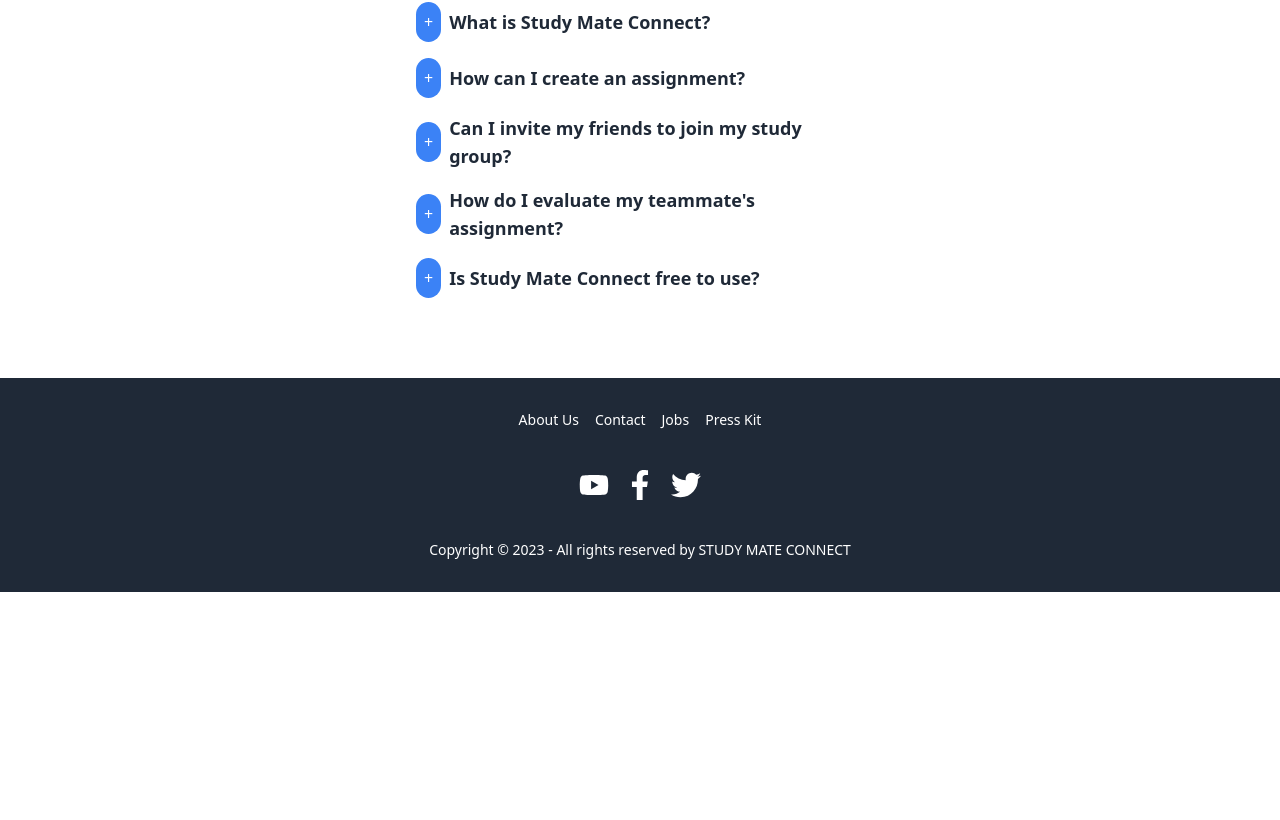
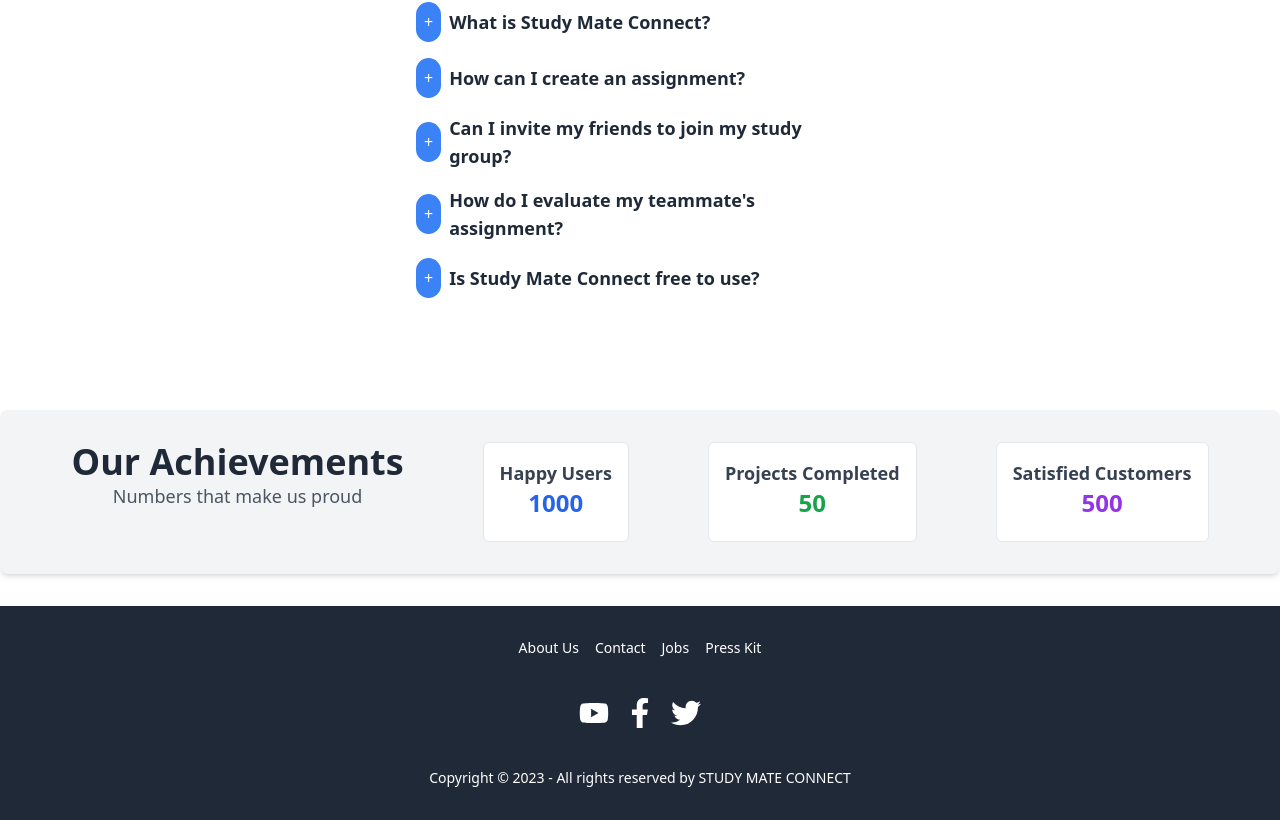
Before and after one commit to RajMahammadAli/study-mate-connect, a React (Vite) app: page / in a window 1280 px wide. Shown: the part 1386-2206 px from the top of the page. Before the commit the page ends 1978 px from the top, so only its background shows below. Built offline with nearby package versions, Linux system fonts and the light colour scheme; no server answers.

Commit message:
pagination is complete

```diff
--- a/package.json
+++ b/package.json
@@ -18,6 +18,7 @@
     "react-datepicker": "^4.21.0",
     "react-dom": "^18.2.0",
     "react-icons": "^4.12.0",
+    "react-pdf": "^7.5.1",
     "react-router-dom": "^6.19.0",
     "react-toastify": "^9.1.3",
     "sort-by": "^1.2.0",
--- a/src/Components/Assignments/Assignements.jsx
+++ b/src/Components/Assignments/Assignements.jsx
@@ -10,6 +10,9 @@
   const [assignments, setAssignments] = useState([]);
   const [filteredAssignments, setFilteredAssignments] = useState([]);
   const [selectedDifficulty, setSelectedDifficulty] = useState("all");
+
+  const [currentPage, setCurrentPage] = useState(1);
+  const itemsPerPage = 5; // You can adjust this based on your preference
 
   useEffect(() => {
     axios.get("http://localhost:5000/assignments").then((response) => {
@@ -101,6 +104,42 @@
     }
   };
 
+  const indexOfLastItem = currentPage * itemsPerPage;
+  const indexOfFirstItem = indexOfLastItem - itemsPerPage;
+  const currentItems = filteredAssignments.slice(
+    indexOfFirstItem,
+    indexOfLastItem
+  );
+
+  const totalPages = Math.ceil(filteredAssignments.length / itemsPerPage);
+
+  const handlePageChange = (newPage) => {
+    setCurrentPage(newPage);
+  };
+
+  const renderPagination = () => {
+    const pages = Array.from({ length: totalPages }, (_, index) => index + 1);
+
+    return (
+      <nav className=" mt-4">
+        <ul className="pagination flex justify-center gap-2">
+          {pages.map((page) => (
+            <li key={page}>
+              <button
+                className={`${
+                  page === currentPage ? "btn btn-primary" : "btn btn-secondary"
+                }`}
+                onClick={() => handlePageChange(page)}
+              >
+                {page}
+              </button>
+            </li>
+          ))}
+        </ul>
+      </nav>
+    );
+  };
+
   return (
     <div className="container mx-auto p-4">
       <h2 className="text-3xl font-bold mb-4">Assignments</h2>
@@ -121,13 +160,13 @@
         </button>
       </div>
 
-      {filteredAssignments.length === 0 ? (
+      {currentItems.length === 0 ? (
         <p className="text-center text-xl text-gray-500 mb-8">
           No assignments found. Go create some!
         </p>
       ) : (
-        <div className="flex flex-wrap">
-          {filteredAssignments.map((assignment) => (
+        <div className="grid grid-cols-1 md:grid-cols-2 lg:grid-cols-3">
+          {currentItems.map((assignment) => (
             <div
               key={assignment._id}
               className="bg-white p-4 rounded-md shadow-md m-2 transition-transform transform hover:scale-105"
@@ -171,6 +210,8 @@
           ))}
         </div>
       )}
+
+      {renderPagination()}
     </div>
   );
 }
--- /dev/null
+++ b/src/Components/CounterSection/CounterSection.jsx
@@ -0,0 +1,35 @@
+import React from "react";
+
+const CounterSection = () => {
+  // Set static counter values
+  const usersCount = 1000;
+  const projectsCompleted = 50;
+  const happyCustomers = 500;
+
+  return (
+    <div className="flex justify-around bg-gray-100 p-8 rounded-lg shadow-md my-8">
+      <div className="text-center mb-8">
+        <h2 className="text-4xl font-bold text-gray-800">Our Achievements</h2>
+        <p className="text-lg text-gray-600">Numbers that make us proud</p>
+      </div>
+      <div className="text-center p-4 bg-white border border-gray-200 rounded-md transition-transform hover:scale-105">
+        <h3 className="text-gray-700 text-lg font-semibold">Happy Users</h3>
+        <p className="text-blue-600 text-2xl font-bold">{usersCount}</p>
+      </div>
+      <div className="text-center p-4 bg-white border border-gray-200 rounded-md transition-transform hover:scale-105">
+        <h3 className="text-gray-700 text-lg font-semibold">
+          Projects Completed
+        </h3>
+        <p className="text-green-600 text-2xl font-bold">{projectsCompleted}</p>
+      </div>
+      <div className="text-center p-4 bg-white border border-gray-200 rounded-md transition-transform hover:scale-105">
+        <h3 className="text-gray-700 text-lg font-semibold">
+          Satisfied Customers
+        </h3>
+        <p className="text-purple-600 text-2xl font-bold">{happyCustomers}</p>
+      </div>
+    </div>
+  );
+};
+
+export default CounterSection;
--- a/src/Components/Home/Home.jsx
+++ b/src/Components/Home/Home.jsx
@@ -1,4 +1,5 @@
 import Banner from "../Banner/Banner";
+import CounterSection from "../CounterSection/CounterSection";
 import Faq from "../Faq/Faq";
 import Features from "../Features/Features";
 
@@ -8,6 +9,7 @@
       <Banner></Banner>
       <Features></Features>
       <Faq></Faq>
+      <CounterSection></CounterSection>
     </>
   );
 }
--- a/src/Components/SubmitAssignment/SubmitAssignment.jsx
+++ b/src/Components/SubmitAssignment/SubmitAssignment.jsx
@@ -10,9 +10,10 @@
   const navigate = useNavigate();
   const [pdfLink, setPdfLink] = useState("");
   const [quickNote, setQuickNote] = useState("");
+
   const email = user.email;
   const examineeName = user.displayName;
-  console.log(user.displayName);
+  console.log(pdfLink);
 
   const {
     title,
```
Also changed, not shown: 1 other file (tests, documents, lock files or other folders).
